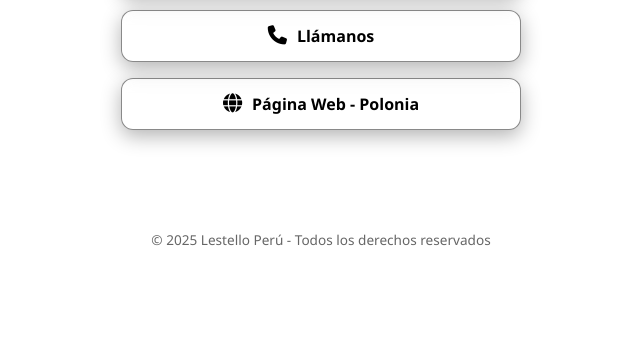
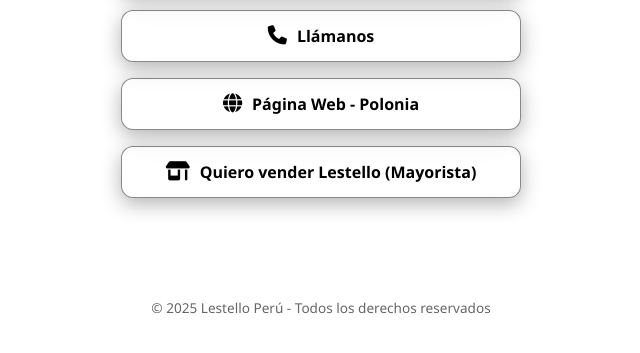
Before and after one commit to SaulSneider7/Lestello, a plain HTML site: page index.html in a window 1280 px wide. Shown: the part 431-784 px from the top of the page, without its empty margins (319-959 px from the left). Drawn offline with Linux system fonts and the light colour scheme.

Commit message:
boton mayorista

```diff
--- a/index.html
+++ b/index.html
@@ -37,6 +37,11 @@
                 <i class="fas fa-globe"></i> P&aacute;gina Web - Polonia
             </a>
 
+            <a href="https://wa.me/51938324491?text=Hola%20Lestello%2C%20quiero%20ser%20mayorista%20y%20vender%20sus%20productos..."
+                target="_blank">
+                <i class="fa-solid fa-shop"></i> Quiero vender Lestello (Mayorista)
+            </a>
+
         </div>
     </div>
     <footer>
```
